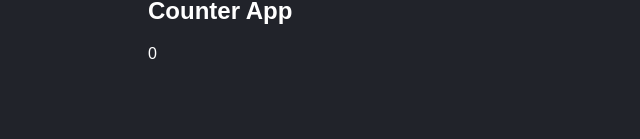
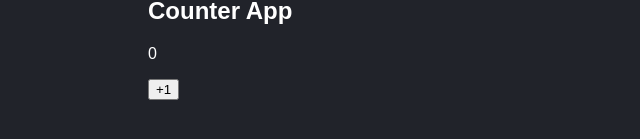
Before and after one commit to KevinAndresOrtiz/react_training, a React (Vite) app in the folder counter-app/: page / in a window 1280 px wide. Shown: the part 171-310 px from the top of the page, without its empty margins (0-640 px from the left). Built offline with nearby package versions, Linux system fonts and the light colour scheme.

Commit message:
RT-38 added onclick event

```diff
--- a/counter-app/src/CounterApp.jsx
+++ b/counter-app/src/CounterApp.jsx
@@ -2,10 +2,18 @@ import PropTypes from "prop-types";
 
 
 export const CounterApp = ({ counter }) => {
+    function handleAdd() {
+        console.log('+1');
+        counter = 1000;
+    }
+
     return(
         <>
         <h2>Counter App</h2>
         <p>{ counter }</p>
+        <button onClick={ handleAdd }>
+            +1
+        </button>
         </>
     )
 };
```
